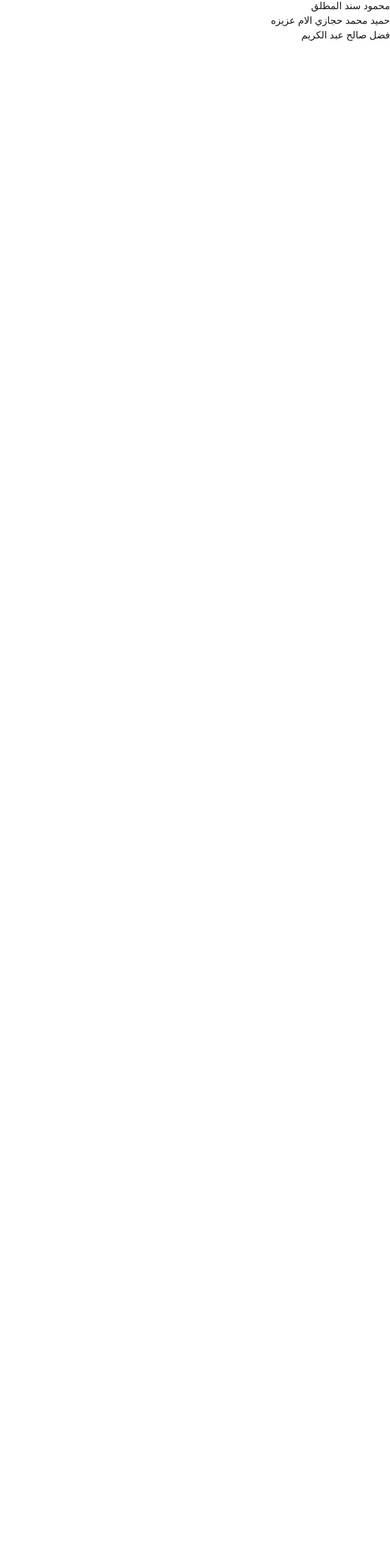
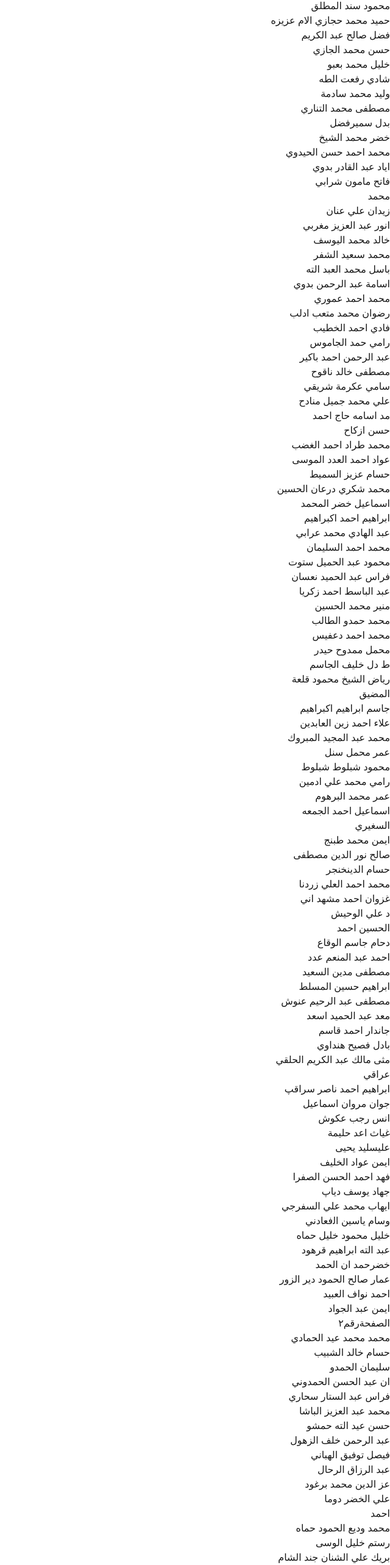
Before and after one commit to adnanjpg/saydnaya-search, a Next.js app: page / in a window 1280 px wide. Shown: the part 7970-10536 px from the top of the page at 61% size, without its empty margins (640-1280 px from the left). Before the commit the page ends 8040 px from the top, so only its background shows below. Built offline with nearby package versions, Linux system fonts and the light colour scheme.

Commit message:
Update names.ts

```diff
--- a/src/app/names.ts
+++ b/src/app/names.ts
@@ -331,4 +331,160 @@ export const namesLineSeparated = `حسن محمد الجازي
 عبد الله ابراهيم الشمالي
 محمود سند المطلق
 حميد محمد حجازي الام عزيزه
-فضل صالح عبد الكريم`;
+فضل صالح عبد الكريم
+حسن محمد الجازي
+خليل محمد بعبو
+شادي رفعت الطه
+وليد محمد سادمة
+مصطفى محمد التناري
+بدل سميرفضل
+خضر محمد الشيخ
+محمد احمد حسن الحيدوي
+اياد عبد القادر بدوي
+فاتح مامون شرابي
+محمد
+زيدان علي عنان
+انور عبد العزيز مغربي
+خالد محمد اليوسف
+محمد سىعيد الشفر
+باسل محمد العبد الته
+اسامة عبد الرحمن بدوي
+محمد احمد عموري
+رضوان محمد متعب ادلب
+فادي احمد الخطيب
+رامي حمد الجاموس
+عبد الرحمن احمد باكير
+مصطفى خالد ناقوح
+سامي عكرمة شريقي
+علي محمد جميل منادح
+مد اسامه حاج احمد
+حسن ازكاح
+محمد طراد احمد الغضب
+عواد احمد العدد الموسى
+حسام عزيز السميط
+محمد شكري درعان الحسين
+اسماعيل خضر المحمد
+ابراهيم احمد اكبراهيم
+عبد الهادي محمد عرابي
+محمد احمد السليمان
+محمود عبد الحميل ستوت
+فراس عبد الحميد نعسان
+عبد الباسط احمد زكريا
+منير محمد الحسين
+محمد حمدو الطالب
+محمد احمد دعفيس
+محمل ممدوح حيدر
+ط دل خليف الجاسم
+رياض الشيخ محمود قلعة
+المضيق
+جاسم ابراهيم اكبراهيم
+علاء احمد زين العابدين
+محمد عبد المجيد المبروك
+عمر محمل سنل
+محمود شبلوط شبلوط
+رامي محمد علي ادمين
+عمر محمد البرهوم
+اسماعيل احمد الجمعه
+السغيري
+ايمن محمد طبنج
+صالح نور الدين مصطفى
+حسام الدينخنجر
+محمد احمد العلي زردنا
+غزوان احمد مشهد اني
+د علي الوحيش
+الحسين احمد
+دحام جاسم الوقاع
+احمد عبد المنعم عدد
+مصطفى مدين السعيد
+ابراهيم حسين المسلط
+مصطفى عبد الرحيم عنوش
+معد عبد الحميد اسعد
+جاندار احمد قاسم
+بادل فصيح هنداوي
+مثى مالك عبد الكريم الحلقي
+عراقي
+ابراهيم احمد ناصر سراقپ
+جوان مروان اسماعيل
+انس رجب عكوش
+غياث اعد حليمة
+عليسليد يحيى
+ايمن عواد الخليف
+فهد احمد الحسن الصفرا
+جهاد يوسف دياپ
+ايهاب محمد علي السفرجي
+وسام ياسين اﻟفعادني
+خليل محمود خليل حماه
+عبد الته ابراهيم قرهود
+خضرحمد ان الحمد
+عمار صالح الحمود دير الزور
+احمد نواف العبيد
+ايمن عبد الجواد
+الصفحةرقم٢
+محمد محمد عيد الحمادي
+حسام خالد الشبيب
+سليمان الحمدو
+ان عبد الحسن الحمدوني
+فراس عبد الستار سحاري
+محمد عبد العزيز الباشا
+حسن عيد الته حمشو
+عبد الرحمن خلف الزهول
+فيصل توفيق الهباني
+عبد الرزاق الرحال
+عز الدين محمد برغود
+علي الخضر دوما
+احمد
+محمد وديع الحمود حماه
+رستم خليل الوسى
+بريك علي الشنان جند الشام
+عبد السادم نواف اليوسف
+سليمان محمد سليصان
+الصفحة رقم
+بشار طاهر العوض
+محمد عبد الستاردندل
+محمد جيجان احمد جيجان
+محمود حسن دخيل الجغيفي
+عراقي
+الشﺎركات
+ا٥
+شحادي محمد شحاده عنجاره
+يوسف محملحميده
+مبارك سعيد الصغيري
+عبد الجبار خلف الحسين
+محمد احمد عموري
+عبد السدم نواف اليوسف
+وليد محمد سادمه
+رستم خليل الوسى
+احمل حسين حمل
+محمد نجيب عبد السدم
+احمد اسماعيل الوحد
+طفى محمد التناري
+ل مصطفى عيد
+وليد حمد الله محمد الآوي عراقي
+عليه ذل العليادلب السعيد تل
+معتز عبل الرحيم العبسي
+عبد الرحمن محمد
+رفعت
+مازن عبد الباسط زيتون
+احمد حسن السلطان
+محمد عادل حسن العثمان
+بدر الدين عبد الدايم حمص
+وليد محمد حنتش او حنتوش
+ادلب
+دحام راغب السوداة
+محم فاتح احمد حمدو
+اسامه احمد جقميره او جقمور
+محمد عبد الثه الجاسم
+نوح موزر عبد الرزاق
+احمد صالح الخلف
+عبد الكريم الوح
+حسين عيد الحمود عين العرب
+خضر احمد احمد
+عماد ابراهيم الغفاري
+كتيبه فحام اريحا
+محمد فالح ادريس حسياء
+رامي احمد علء الدين
+محمد ابراهيم فدحه
+حسين عدوي الفياض دير الزور
+محمود عبد آلوهاب خابور
+عبد الجليل صافي ابو خالد
+`;
```
